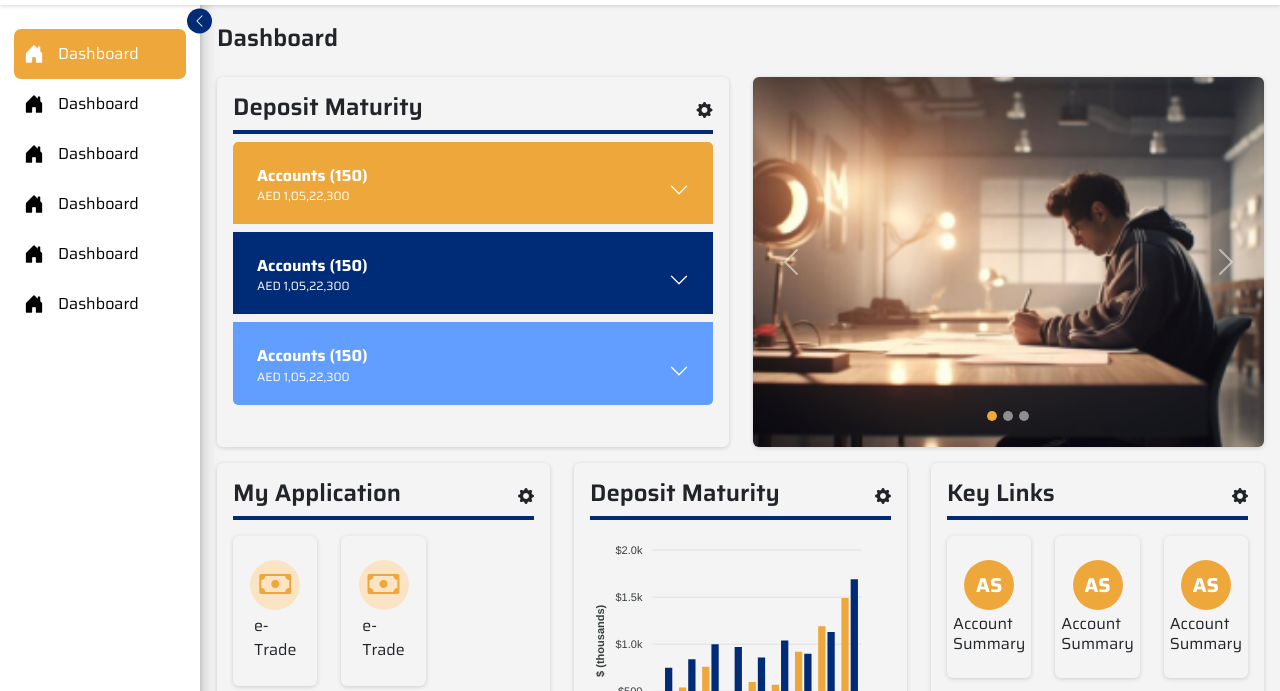
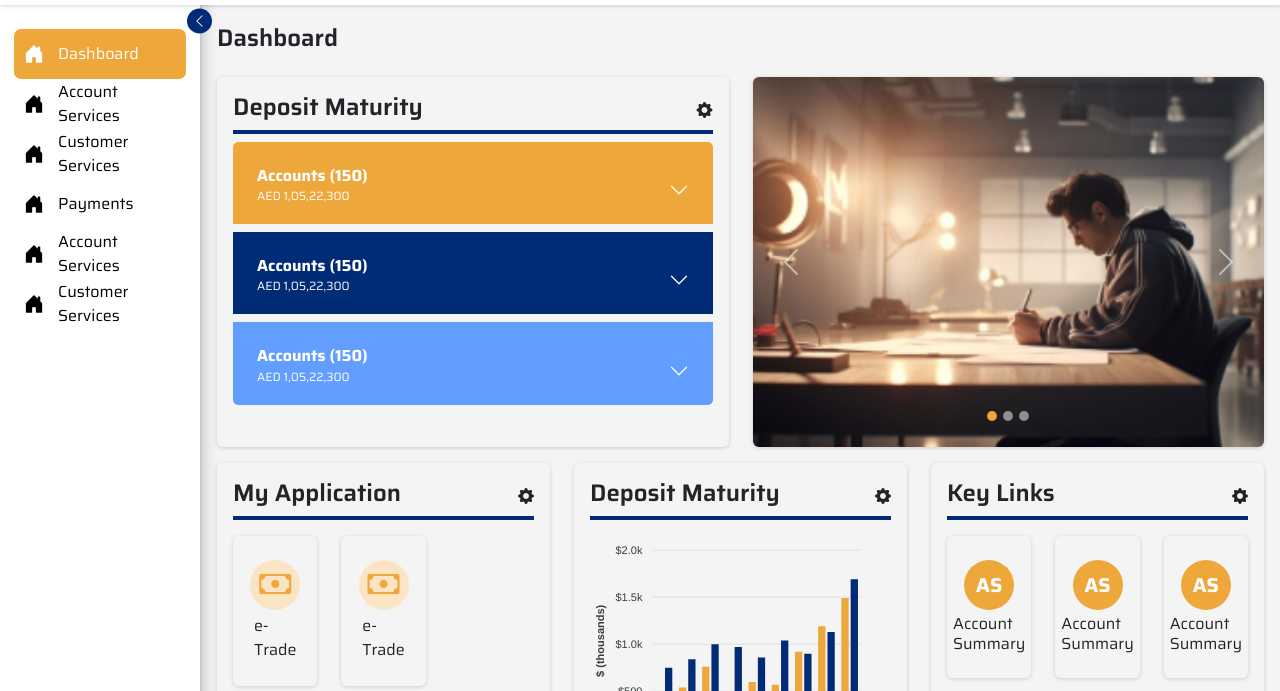
Before and after one commit to Jagadees71098/mindgate, a plain HTML site: page index.html in a window 1280 px wide. Shown: the part 66-757 px from the top of the page. Drawn offline with nearby package versions, Linux system fonts and the light colour scheme.

Commit message:
Update index.html

```diff
--- a/index.html
+++ b/index.html
@@ -85,35 +85,35 @@
                     <li class="nav-link">
                         <a href="#">
                             <i class="bi bi-house-door-fill fs-5"></i>
-                            <span class="text nav-text">Dashboard</span>
+                            <span class="text nav-text">Account Services</span>
                         </a>
                     </li>
 
                     <li class="nav-link">
                         <a href="#">
                             <i class="bi bi-house-door-fill fs-5"></i>
-                            <span class="text nav-text">Dashboard</span>
+                            <span class="text nav-text">Customer Services</span>
                         </a>
                     </li>
 
                     <li class="nav-link">
                         <a href="#">
                             <i class="bi bi-house-door-fill fs-5"></i>
-                            <span class="text nav-text">Dashboard</span>
+                            <span class="text nav-text">Payments</span>
                         </a>
                     </li>
 
                     <li class="nav-link">
                         <a href="#">
                             <i class="bi bi-house-door-fill fs-5"></i>
-                            <span class="text nav-text">Dashboard</span>
+                            <span class="text nav-text">Account Services</span>
                         </a>
                     </li>
 
                     <li class="nav-link">
                         <a href="#">
                             <i class="bi bi-house-door-fill fs-5"></i>
-                            <span class="text nav-text">Dashboard</span>
+                            <span class="text nav-text">Customer Services</span>
                         </a>
                     </li>
 
```
